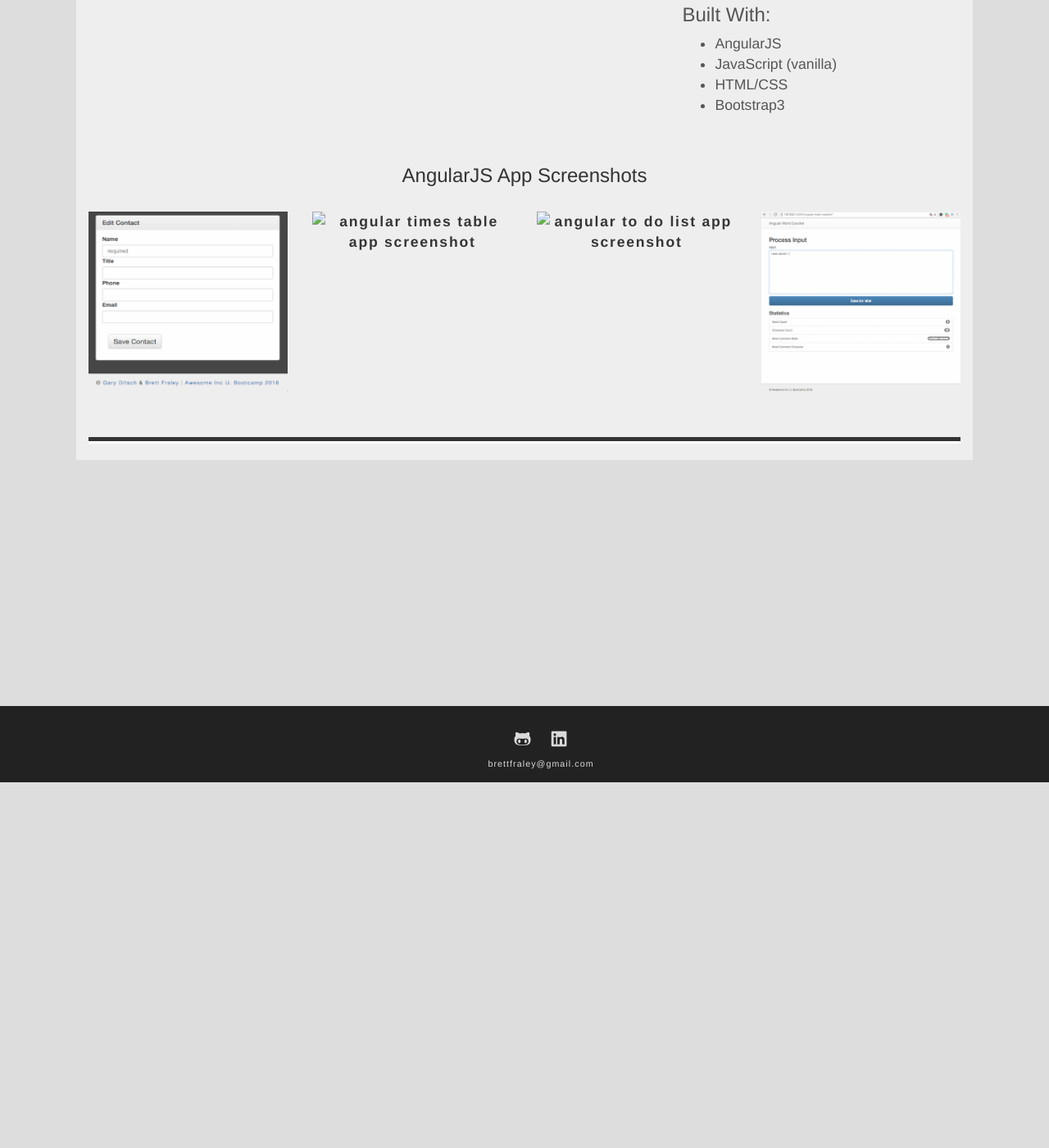
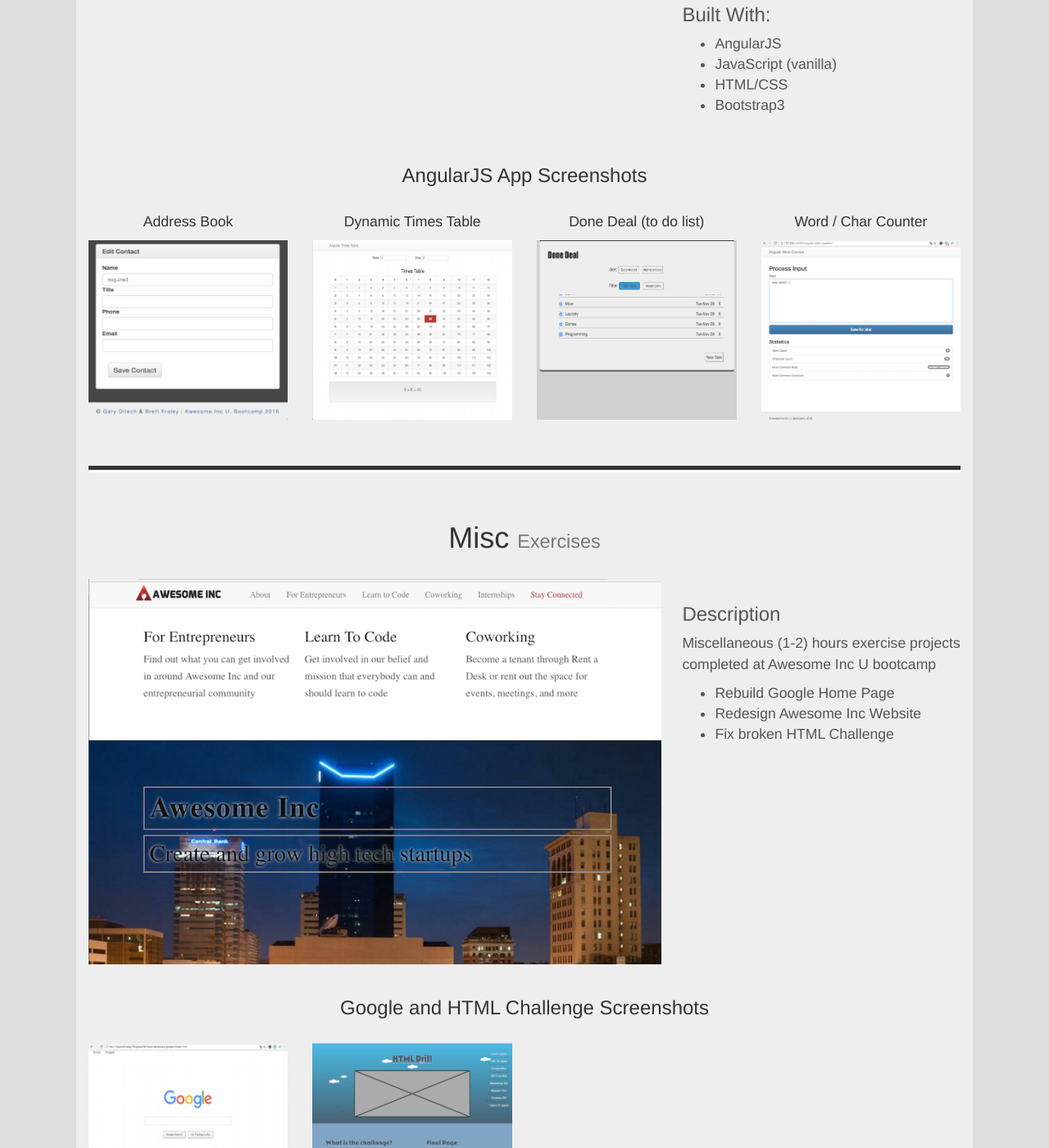
Before and after one commit to bFraley/bFraley.github.io, a Jekyll site: the page built from portfolio2.html, in a window 1280 px wide and 1400 px high, scrolled down 5506 px. Shown: the whole window at 82% size. Built offline with Jekyll 4.4.1, drawn with Linux system fonts in a browser that asks for light colours; nearby versions of some CDN libraries; some web fonts are replaced; before the commit the page ends 6460 px from its top, so only the background shows below that; some of the changed text lies outside the part shown.

Commit message:
portfolio revamp is stable

```diff
--- a/portfolio2.html
+++ b/portfolio2.html
@@ -270,7 +270,7 @@
 
             <div class="col-md-4 portfolio-description">
                 <h3>Description</h3>
-                <p></p>
+                <p>Lexninja is a text based (run in terminal) adventure game. I designed and wrote the game from scratch as my text-adventure assignment during week 2 of bootcamp at Awesome Inc. Can you complete the mission?</p>
                 <h3>Built With:</h3>
                 <ul>
                     <li>Python3</li>
@@ -367,7 +367,7 @@
         <hr>
 
 
-                <!-- Angular Address Book -->
+        <!-- Misc Angular Apps -->
         <!-- ************************************************************* -->
         <div class="row">
             <div class="col-lg-12">
@@ -409,6 +409,7 @@
             </div>
 
             <div class="col-sm-3 col-xs-6">
+                <p>Address Book</p>
                 <a href="#">
                     <img class="img-responsive portfolio-item" src="images/misc/angular-address-book.png"
                      alt="angular address book app screenshot">
@@ -416,20 +417,23 @@
             </div>
 
             <div class="col-sm-3 col-xs-6">
+                <p>Dynamic Times Table</p>
                 <a href="#">
-                    <img class="img-responsive portfolio-item" src="images/misc/misc/angular-times-table.png"
+                    <img class="img-responsive portfolio-item" src="images/misc/angular-times-table.png"
                     alt="angular times table app screenshot">
                 </a>
             </div>
 
             <div class="col-sm-3 col-xs-6">
+                <p>Done Deal (to do list)</p>
                 <a href="#">
-                    <img class="img-responsive portfolio-item" src="images/misc/misc/angular-todo.png"
+                    <img class="img-responsive portfolio-item" src="images/misc/angular-todo.png"
                     alt="angular to do list app screenshot">
                 </a>
             </div>
 
             <div class="col-sm-3 col-xs-6">
+                <p>Word / Char Counter</p>
                 <a href="#">
                     <img class="img-responsive portfolio-item" src="images/misc/angular-word-counter.png"
                     alt="angular word counter app screenshot">
@@ -441,4 +445,62 @@
 
         <hr>
 
+        <!-- Misc Work -->
+        <!-- ************************************************************* -->
+        <div class="row">
+            <div class="col-lg-12">
+                <h1 class="page-header">Misc
+                    <small>Exercises</small>
+                </h1>
+            </div>
+        </div>
+        <!-- end div class: row -->
+
+        <!-- Portfolio Item Row -->
+        <div class="row">
+
+            <div class="col-md-8">
+                <img class="img-responsive" src="images/misc/redo-awesomeinc.png"
+                alt="AngularJS Logo Photo">
+            </div>
+
+            <div class="col-md-4 portfolio-description">
+                <h3>Description</h3>
+                <p>Miscellaneous (1-2) hours exercise projects completed at Awesome Inc U bootcamp</p>
+                <ul>
+                    <li>Rebuild Google Home Page</li>
+                    <li>Redesign Awesome Inc Website</li>
+                    <li>Fix broken HTML Challenge</li>
+                </ul>
+            </div>
+
+        </div>
+        <!-- end div class: row -->
+
+        <!-- Screenshots Row -->
+        <div class="row">
+
+            <div class="col-lg-12">
+                <h3 class="page-header">Google and HTML Challenge Screenshots</h3>
+            </div>
+
+            <div class="col-sm-3 col-xs-6">
+                <a href="#">
+                    <img class="img-responsive portfolio-item" src="images/misc/rebuild-google.png"
+                     alt="angular address book app screenshot">
+                </a>
+            </div>
+
+            <div class="col-sm-3 col-xs-6">
+                <a href="#">
+                    <img class="img-responsive portfolio-item" src="images/misc/fix-html-challenge.png"
+                    alt="angular times table app screenshot">
+                </a>
+            </div>
+
+        </div>
+        <!-- end div class: row -->
+
+        <hr>
+
 </div>  <!-- end div class: home-article -->
```
Also changed, not shown: images/misc/fix-html-challenge.png (added), images/misc/rebuild-google.png (added), images/misc/redo-awesomeinc.png (added).
